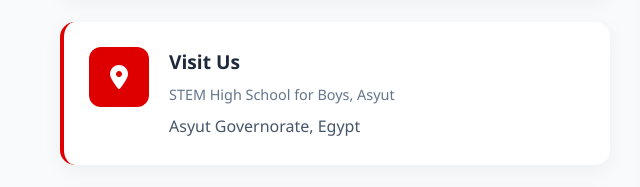
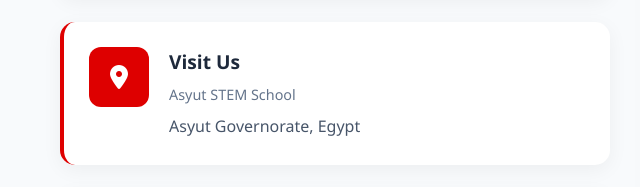
Before and after one commit to RadwanYahyaMohamed/SADK-Website, a website built with Vite: page pages/contact.html in a window 1280 px wide. Shown: the part 1077-1264 px from the top of the page, 0-640 px from the left. Built offline with nearby package versions, Linux system fonts and the light colour scheme; no server answers.

Commit message:
Update school name in contact informationv

```diff
--- a/pages/contact.html
+++ b/pages/contact.html
@@ -70,7 +70,7 @@
                             </div>
                             <div class="info-content">
                                 <h3>Visit Us</h3>
-                                <p>STEM High School for Boys, Asyut</p>
+                                <p>Asyut STEM School</p>
                                 <span class="info-text">Asyut Governorate, Egypt</span>
                             </div>
                         </div>
```
